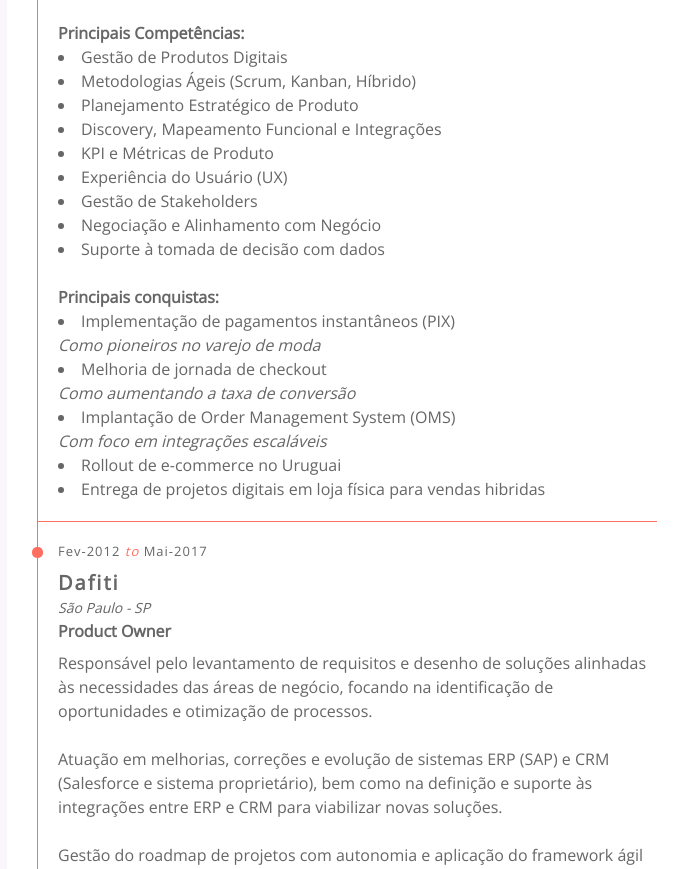
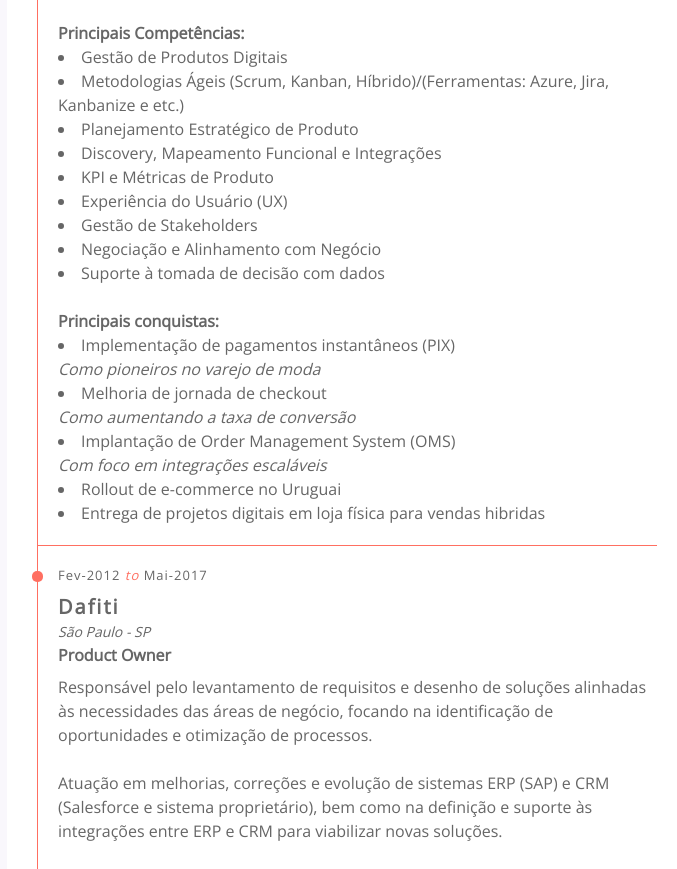
Before and after one commit to 2023-amorim/profile, a plain HTML site: page index.html in a window 1280 px wide. Shown: the part 1509-2378 px from the top of the page, without its empty margins (393-1070 px from the left). Drawn offline with nearby package versions, Linux system fonts and the light colour scheme.

Commit message:
Add files via upload

```diff
--- a/index.html
+++ b/index.html
@@ -250,7 +250,7 @@
 
                     <b>Principais Competências:</b>
                     <li>Gestão de Produtos Digitais</li>
-                    <li>Metodologias Ágeis (Scrum, Kanban, Híbrido)</li>
+                    <li>Metodologias Ágeis (Scrum, Kanban, Híbrido)/(Ferramentas: Azure, Jira, Kanbanize e etc.)</li>
                     <li>Planejamento Estratégico de Produto</li>
                     <li>Discovery, Mapeamento Funcional e Integrações</li>
                     <li>KPI e Métricas de Produto</li>
```
